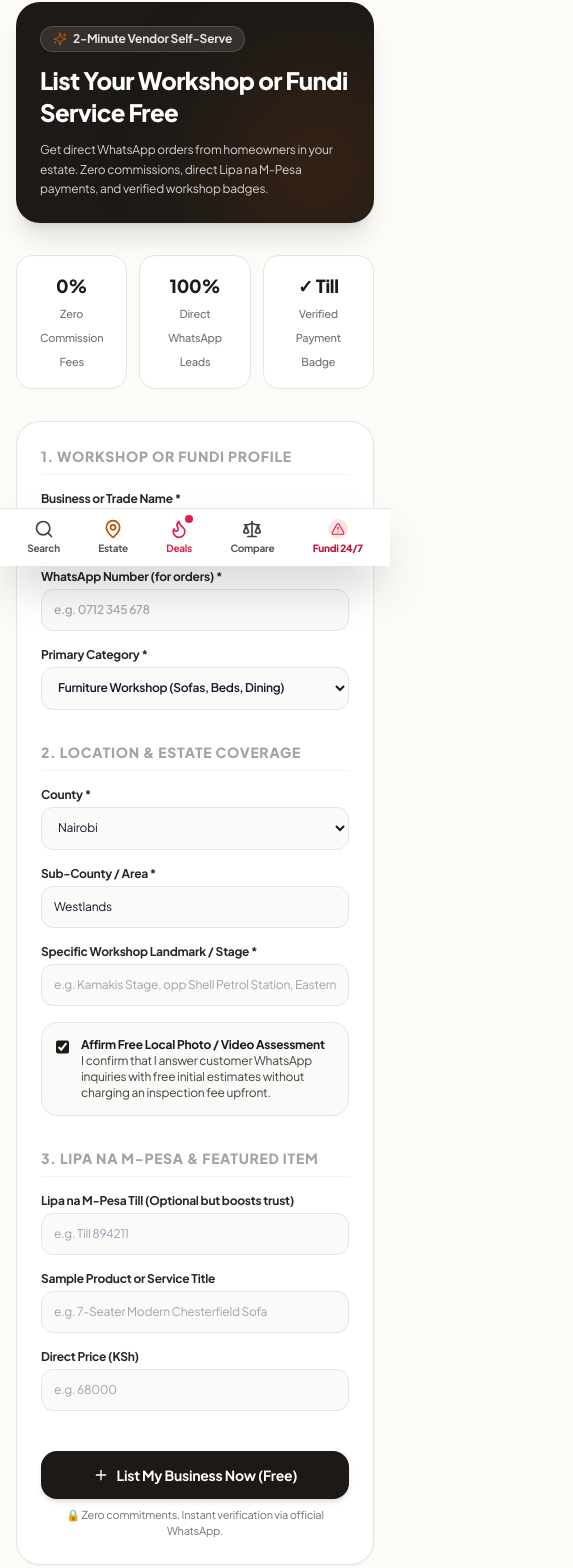
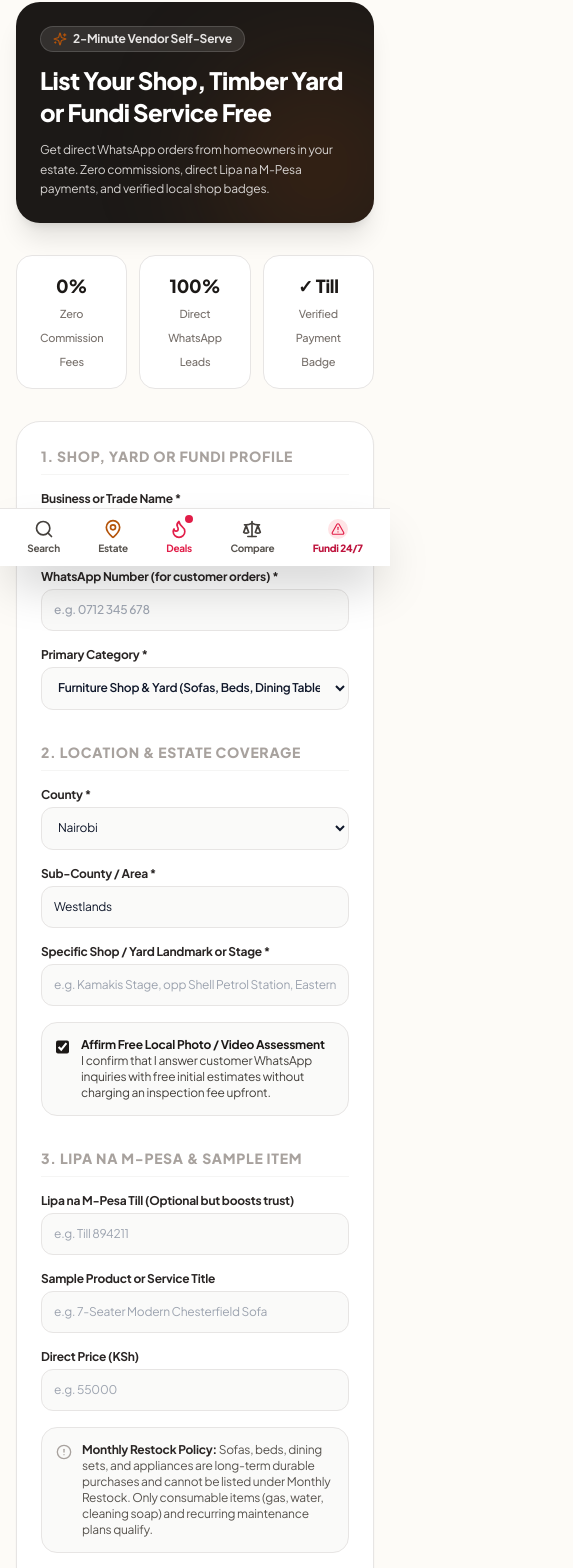
Before and after one commit to aherisystems-cloud/homeduka, a Next.js app: page /sell in a window 390 px wide. Shown: the part 278-1846 px from the top of the page, 573 px wide, since content can reach past the window. Built offline with nearby package versions, Linux system fonts and the light colour scheme.

Commit message:
refactor: declutter primary navbar, move Sell button to top bar, rename to Monthly Restock, and enforce category validation

```diff
--- a/src/app/portal/[token]/page.tsx
+++ b/src/app/portal/[token]/page.tsx
@@ -9,6 +9,15 @@ import {
 } from 'lucide-react';
 import Link from 'next/link';
 
+const RESTOCK_CATEGORIES = [
+  'cooking_gas',
+  'drinking_water',
+  'cleaning_supplies',
+  'water_tank_cleaning',
+  'pest_control',
+  'solar_servicing',
+];
+
 interface ProductItem {
   id: string;
   title: string;
@@ -16,6 +25,8 @@ interface ProductItem {
   image: string;
   inStock: boolean;
   slug: string;
+  category?: string;
+  isMonthlyRestock?: boolean;
   dealPrice?: string;
   dealDuration?: 'today' | 'month';
 }
@@ -32,6 +43,8 @@ export default function VendorPortalPage() {
       image: 'https://images.unsplash.com/photo-1555041469-a586c61ea9bc?auto=format&fit=crop&w=400&q=80',
       inStock: true,
       slug: 'chesterfield-7-seater-kamakis',
+      category: 'furniture',
+      isMonthlyRestock: false,
       dealPrice: 'KSh 48,000',
       dealDuration: 'today'
     },
@@ -41,6 +54,8 @@ export default function VendorPortalPage() {
       price: 'KSh 38,000',
       image: 'https://images.unsplash.com/photo-1505693416388-ac5ce068fe85?auto=format&fit=crop&w=400&q=80',
       inStock: true,
+      category: 'furniture',
+      isMonthlyRestock: false,
       slug: 'mahogany-storage-bed-6x6'
     },
     {
@@ -49,6 +64,8 @@ export default function VendorPortalPage() {
       price: 'KSh 45,000',
       image: 'https://images.unsplash.com/photo-1617806118233-18e1de247200?auto=format&fit=crop&w=400&q=80',
       inStock: false,
+      category: 'furniture',
+      isMonthlyRestock: false,
       slug: '6-seater-dining-table-ruiru'
     }
   ]);
@@ -56,6 +73,8 @@ export default function VendorPortalPage() {
   const [isAdding, setIsAdding] = useState(false);
   const [newTitle, setNewTitle] = useState('');
   const [newPrice, setNewPrice] = useState('');
+  const [newCategory, setNewCategory] = useState('furniture');
+  const [newIsRestock, setNewIsRestock] = useState(false);
   const [newNote, setNewNote] = useState('');
   const [isSubmitting, setIsSubmitting] = useState(false);
   const [notification, setNotification] = useState<string | null>(null);
@@ -152,6 +171,9 @@ export default function VendorPortalPage() {
 
     setIsSubmitting(true);
 
+    const isEligible = RESTOCK_CATEGORIES.includes(newCategory);
+    const qualifiedRestock = isEligible && newIsRestock;
+
     setTimeout(() => {
       const newProd: ProductItem = {
         id: `prod-${Date.now()}`,
@@ -159,6 +181,8 @@ export default function VendorPortalPage() {
         price: `KSh ${Number(newPrice).toLocaleString()}`,
         image: 'https://images.unsplash.com/photo-1540518614846-7ede433c4ef0?auto=format&fit=crop&w=400&q=80',
         inStock: true,
+        category: newCategory,
+        isMonthlyRestock: qualifiedRestock,
         slug: newTitle.toLowerCase().replace(/\s+/g, '-')
       };
 
@@ -166,10 +190,15 @@ export default function VendorPortalPage() {
       setNewTitle('');
       setNewPrice('');
       setNewNote('');
+      setNewIsRestock(false);
       setIsAdding(false);
       setIsSubmitting(false);
-      showNotice('🚀 Product published live on Home Kenya!');
-    }, 1000);
+      showNotice(
+        qualifiedRestock
+          ? '🎉 Restock item published to Monthly Restock Hub!'
+          : '🚀 Product published live on Home Kenya!'
+      );
+    }, 800);
   };
 
   const showNotice = (msg: string) => {
@@ -345,9 +374,55 @@ export default function VendorPortalPage() {
                 placeholder="e.g., 45000"
                 value={newPrice}
                 onChange={(e) => setNewPrice(e.target.value)}
-                className="w-full px-4 py-3 rounded-xl border border-stone-300 text-sm focus:ring-2 focus:ring-brand-700 focus:outline-hidden"
+                className="w-full px-4 py-3 rounded-xl border border-stone-300 text-sm focus:ring-2 focus:ring-stone-900 focus:outline-hidden"
               />
             </div>
+
+            <div>
+              <label className="block text-xs font-bold text-stone-700 mb-1.5">
+                4. Item Category:
+              </label>
+              <select
+                value={newCategory}
+                onChange={(e) => {
+                  setNewCategory(e.target.value);
+                  if (!RESTOCK_CATEGORIES.includes(e.target.value)) {
+                    setNewIsRestock(false);
+                  }
+                }}
+                className="w-full px-4 py-3 rounded-xl border border-stone-300 text-sm focus:ring-2 focus:ring-stone-900 focus:outline-hidden font-semibold"
+              >
+                <option value="furniture">Furniture (Sofas, Beds, Dining Tables)</option>
+                <option value="cooking_gas">Cooking Gas Refills & Cylinders (Monthly Restock)</option>
+                <option value="drinking_water">Purified 20L Drinking Water (Monthly Restock)</option>
+                <option value="cleaning_supplies">Cleaning Detergents & Soap (Monthly Restock)</option>
+                <option value="water_tank_cleaning">Water Tank Cleaning Service (Monthly Restock)</option>
+                <option value="pest_control">Pest Control & Fumigation (Monthly Restock)</option>
+                <option value="decor">Home Decor, Lighting & Carpets</option>
+              </select>
+            </div>
+
+            {/* Monthly Restock Eligibility Check */}
+            {RESTOCK_CATEGORIES.includes(newCategory) ? (
+              <div className="p-3.5 rounded-xl bg-emerald-50 border border-emerald-200">
+                <label className="flex items-start gap-2.5 cursor-pointer">
+                  <input
+                    type="checkbox"
+                    checked={newIsRestock}
+                    onChange={(e) => setNewIsRestock(e.target.checked)}
+                    className="w-4 h-4 accent-emerald-700 rounded mt-0.5 cursor-pointer"
+                  />
+                  <span className="text-xs text-emerald-950 font-medium">
+                    <strong className="block text-emerald-900 font-bold">List under "Monthly Restock"</strong>
+                    Allow families in your estate to reorder this item on a regular schedule.
+                  </span>
+                </label>
+              </div>
+            ) : (
+              <div className="p-3 rounded-xl bg-stone-50 border border-stone-200 text-[11px] text-stone-500">
+                ℹ️ Long-term furniture and decor items cannot be marked as Monthly Restock.
+              </div>
+            )}
 
             <button
               type="submit"
@@ -396,7 +471,8 @@ export default function VendorPortalPage() {
                       </span>
                     )}
                   </div>
-                  <div className="flex items-center gap-2 mt-1">
+                  <div className="flex flex-wrap items-center gap-2 mt-1">
+                    <div className="flex items-center gap-1.5">
                       <span
                         className={`inline-block w-2 h-2 rounded-full ${
                           item.inStock ? 'bg-emerald-500' : 'bg-rose-500'
@@ -405,6 +481,12 @@ export default function VendorPortalPage() {
                       <span className="text-[11px] font-semibold text-stone-500">
                         {item.inStock ? 'In Stock (Live)' : 'Sold Out / Hidden'}
                       </span>
+                    </div>
+                    {item.isMonthlyRestock && (
+                      <span className="text-[10px] font-bold px-2 py-0.5 rounded-full bg-emerald-100 text-emerald-900 border border-emerald-300">
+                        📦 Monthly Restock
+                      </span>
+                    )}
                   </div>
                 </div>
               </div>
--- a/src/app/sell/page.tsx
+++ b/src/app/sell/page.tsx
@@ -4,13 +4,24 @@ import React, { useState } from 'react';
 import Link from 'next/link';
 import {
   Store, Wrench, ShieldCheck, MessageSquare, ArrowRight,
-  MapPin, CheckCircle2, Sparkles, Camera, Phone, Plus, HelpCircle
+  MapPin, CheckCircle2, Sparkles, Camera, Phone, Plus, HelpCircle,
+  RefreshCw, AlertCircle
 } from 'lucide-react';
 
 const PRIMARY_KENYAN_COUNTIES = [
   'Nairobi', 'Kiambu', 'Machakos', 'Kajiado', 'Nakuru',
   'Mombasa', 'Kisumu', 'Uasin Gishu (Eldoret)', 'Kilifi', 'Nyeri',
   'Meru', "Murang'a", 'Kakamega', 'Kericho'
+];
+
+// Strictly defined categories that qualify for recurring Monthly Restock
+const RESTOCK_ELIGIBLE_CATEGORIES = [
+  'cooking_gas',
+  'drinking_water',
+  'cleaning_supplies',
+  'water_tank_cleaning',
+  'pest_control',
+  'solar_servicing',
 ];
 
 export default function SellerOnboardingPage() {
@@ -24,10 +35,24 @@ export default function SellerOnboardingPage() {
     mpesaTill: '',
     firstItemTitle: '',
     firstItemPrice: '',
+    isMonthlyRestock: false,
+    restockFrequency: 'Monthly',
     freeAssessmentOffered: true,
   });
 
   const [submitted, setSubmitted] = useState(false);
+
+  const isEligibleForRestock = RESTOCK_ELIGIBLE_CATEGORIES.includes(formData.category);
+
+  // When category changes, auto-handle restock flag
+  const handleCategoryChange = (newCat: string) => {
+    const eligible = RESTOCK_ELIGIBLE_CATEGORIES.includes(newCat);
+    setFormData((prev) => ({
+      ...prev,
+      category: newCat,
+      isMonthlyRestock: eligible ? prev.isMonthlyRestock : false,
+    }));
+  };
 
   const handleSubmit = (e: React.FormEvent) => {
     e.preventDefault();
@@ -48,6 +73,7 @@ export default function SellerOnboardingPage() {
     `WhatsApp No: *${formData.whatsappNumber}*\n` +
     `Lipa na M-Pesa Till: *${formData.mpesaTill || 'Pay on Delivery'}*\n` +
     (formData.firstItemTitle ? `Bidhaa ya Kwanza: *${formData.firstItemTitle}* (KSh ${formData.firstItemPrice})\n` : '') +
+    `Monthly Restock: *${formData.isMonthlyRestock ? `Ndio (${formData.restockFrequency})` : 'Hapana (Standard Shop Item)'}*\n` +
     `Free Assessment: *${formData.freeAssessmentOffered ? 'Ndio (Yes)' : 'Hapana'}*\n\n` +
     `Tafadhali nithibitishie (verify profile) niweze kuanza kupokea wateja. Asante!`
   );
@@ -65,7 +91,7 @@ export default function SellerOnboardingPage() {
           <span className="text-stone-900 font-bold">Sell on HomeDuka</span>
         </div>
 
-        {/* Hero Section - Act > Read */}
+        {/* Hero Section */}
         <div className="bg-stone-900 text-white rounded-3xl p-6 sm:p-10 shadow-xl relative overflow-hidden">
           <div className="relative z-10 max-w-xl space-y-3">
             <span className="inline-flex items-center gap-1.5 px-3 py-1 rounded-full bg-white/10 text-stone-200 text-xs font-bold border border-white/15">
@@ -73,10 +99,10 @@ export default function SellerOnboardingPage() {
               <span>2-Minute Vendor Self-Serve</span>
             </span>
             <h1 className="text-2xl sm:text-3xl lg:text-4xl font-black text-white tracking-tight">
-              List Your Workshop or Fundi Service Free
+              List Your Shop, Timber Yard or Fundi Service Free
             </h1>
             <p className="text-xs sm:text-sm text-stone-300 leading-relaxed">
-              Get direct WhatsApp orders from homeowners in your estate. Zero commissions, direct Lipa na M-Pesa payments, and verified workshop badges.
+              Get direct WhatsApp orders from homeowners in your estate. Zero commissions, direct Lipa na M-Pesa payments, and verified local shop badges.
             </p>
           </div>
 
@@ -110,7 +136,7 @@ export default function SellerOnboardingPage() {
                 Listing Details Received!
               </h2>
               <p className="text-xs sm:text-sm text-stone-600 max-w-md mx-auto">
-                Tap below to verify your workshop via WhatsApp and get your business profile published immediately.
+                Tap below to verify your shop or trade profile via WhatsApp and get published immediately.
               </p>
 
               <div className="pt-2">
@@ -132,7 +158,7 @@ export default function SellerOnboardingPage() {
               {/* Section 1: Business Info */}
               <div className="space-y-4">
                 <h2 className="text-sm font-black uppercase tracking-wider text-stone-400 border-b border-stone-100 pb-2">
-                  1. Workshop or Fundi Profile
+                  1. Shop, Yard or Fundi Profile
                 </h2>
 
                 <div className="grid grid-cols-1 sm:grid-cols-2 gap-4">
@@ -152,7 +178,7 @@ export default function SellerOnboardingPage() {
 
                   <div>
                     <label className="block text-xs font-bold text-stone-800 mb-1">
-                      WhatsApp Number (for orders) *
+                      WhatsApp Number (for customer orders) *
                     </label>
                     <input
                       type="tel"
@@ -171,16 +197,27 @@ export default function SellerOnboardingPage() {
                   </label>
                   <select
                     value={formData.category}
-                    onChange={(e) => setFormData({ ...formData, category: e.target.value })}
+                    onChange={(e) => handleCategoryChange(e.target.value)}
                     className="w-full text-xs p-3 rounded-xl border border-stone-200 bg-stone-50 focus:bg-white focus:outline-none focus:ring-2 focus:ring-stone-900 font-semibold"
                   >
-                    <option value="furniture">Furniture Workshop (Sofas, Beds, Dining)</option>
-                    <option value="carpentry_cabinetry">Cabinetry & Fitted Wardrobes</option>
-                    <option value="plumbing">Plumbing & Emergency Leaks</option>
-                    <option value="electrical_solar">Electrician & Solar Water Heaters</option>
-                    <option value="painting_gypsum">Gypsum Ceilings & House Painting</option>
-                    <option value="appliances">Appliance Repair (Fridges, Washing Machines)</option>
-                    <option value="cleaning">Water Tank Cleaning & Pest Control</option>
+                    <optgroup label="Furniture & Hardwood Yards">
+                      <option value="furniture">Furniture Shop & Yard (Sofas, Beds, Dining Tables)</option>
+                      <option value="carpentry_cabinetry">Cabinetry & Fitted Wardrobes</option>
+                    </optgroup>
+                    <optgroup label="Monthly Restock & Home Refills">
+                      <option value="cooking_gas">Cooking Gas Refill & Cylinders (Monthly Restock)</option>
+                      <option value="drinking_water">Purified Drinking Water 20L (Monthly Restock)</option>
+                      <option value="cleaning_supplies">Household Cleaning & Bulk Detergents (Monthly Restock)</option>
+                      <option value="water_tank_cleaning">Water Tank Cleaning & Sanitization (Quarterly Care)</option>
+                      <option value="pest_control">Routine Pest Control & Fumigation (Monthly Restock)</option>
+                      <option value="solar_servicing">Solar Water Heater Descaling (6-Month Upkeep)</option>
+                    </optgroup>
+                    <optgroup label="Skilled Trades & Repairs">
+                      <option value="plumbing">Plumbing & Emergency Water Leaks</option>
+                      <option value="electrical_solar">Electrician & House Wiring</option>
+                      <option value="painting_gypsum">Gypsum Ceilings & House Painting</option>
+                      <option value="appliances">Appliance Repair (Fridges, Washing Machines)</option>
+                    </optgroup>
                   </select>
                 </div>
               </div>
@@ -220,7 +257,7 @@ export default function SellerOnboardingPage() {
 
                 <div>
                   <label className="block text-xs font-bold text-stone-800 mb-1">
-                    Specific Workshop Landmark / Stage *
+                    Specific Shop / Yard Landmark or Stage *
                   </label>
                   <input
                     type="text"
@@ -251,7 +288,7 @@ export default function SellerOnboardingPage() {
               {/* Section 3: Lipa na M-Pesa & First Listing */}
               <div className="space-y-4 pt-2">
                 <h2 className="text-sm font-black uppercase tracking-wider text-stone-400 border-b border-stone-100 pb-2">
-                  3. Lipa na M-Pesa & Featured Item
+                  3. Lipa na M-Pesa & Sample Item
                 </h2>
 
                 <div className="grid grid-cols-1 sm:grid-cols-2 gap-4">
@@ -274,7 +311,7 @@ export default function SellerOnboardingPage() {
                     </label>
                     <input
                       type="text"
-                      placeholder="e.g. 7-Seater Modern Chesterfield Sofa"
+                      placeholder={isEligibleForRestock ? "e.g. 13kg Cooking Gas Refill or 20L Water" : "e.g. 7-Seater Modern Chesterfield Sofa"}
                       value={formData.firstItemTitle}
                       onChange={(e) => setFormData({ ...formData, firstItemTitle: e.target.value })}
                       className="w-full text-xs p-3 rounded-xl border border-stone-200 bg-stone-50 focus:bg-white focus:outline-none focus:ring-2 focus:ring-stone-900"
@@ -288,12 +325,56 @@ export default function SellerOnboardingPage() {
                   </label>
                   <input
                     type="number"
-                    placeholder="e.g. 68000"
+                    placeholder={isEligibleForRestock ? "e.g. 2900" : "e.g. 55000"}
                     value={formData.firstItemPrice}
                     onChange={(e) => setFormData({ ...formData, firstItemPrice: e.target.value })}
                     className="w-full text-xs p-3 rounded-xl border border-stone-200 bg-stone-50 focus:bg-white focus:outline-none focus:ring-2 focus:ring-stone-900"
                   />
                 </div>
+
+                {/* Monthly Restock Qualification Block */}
+                {isEligibleForRestock ? (
+                  <div className="p-4 rounded-2xl bg-emerald-50 border border-emerald-200 space-y-2">
+                    <div className="flex items-start gap-2.5">
+                      <input
+                        type="checkbox"
+                        id="restockCheck"
+                        checked={formData.isMonthlyRestock}
+                        onChange={(e) => setFormData({ ...formData, isMonthlyRestock: e.target.checked })}
+                        className="w-4 h-4 accent-emerald-700 rounded mt-0.5 cursor-pointer"
+                      />
+                      <label htmlFor="restockCheck" className="text-xs text-emerald-950 cursor-pointer">
+                        <strong className="block text-emerald-900 font-extrabold">
+                          ✓ Include in "Monthly Restock" Section
+                        </strong>
+                        This is a consumable refill or routine upkeep service that Kenyan households reorder on a predictable schedule (e.g. gas, water, bulk cleaning detergents).
+                      </label>
+                    </div>
+
+                    {formData.isMonthlyRestock && (
+                      <div className="pt-2 pl-6 flex items-center gap-2 text-xs">
+                        <span className="font-bold text-emerald-900">Recommended Reorder Frequency:</span>
+                        <select
+                          value={formData.restockFrequency}
+                          onChange={(e) => setFormData({ ...formData, restockFrequency: e.target.value })}
+                          className="px-2 py-1 rounded-lg border border-emerald-300 bg-white text-xs font-bold text-stone-800"
+                        >
+                          <option value="Weekly">Weekly</option>
+                          <option value="Every 2 Weeks">Every 2 Weeks</option>
+                          <option value="Monthly">Monthly</option>
+                          <option value="Every 3 Months">Every 3 Months</option>
+                        </select>
+                      </div>
+                    )}
+                  </div>
+                ) : (
+                  <div className="p-3.5 rounded-2xl bg-stone-50 border border-stone-200 flex items-start gap-2.5 text-xs text-stone-600">
+                    <AlertCircle className="w-4 h-4 text-stone-400 shrink-0 mt-0.5" />
+                    <span>
+                      <strong className="text-stone-800">Monthly Restock Policy:</strong> Sofas, beds, dining sets, and appliances are long-term durable purchases and cannot be listed under Monthly Restock. Only consumable items (gas, water, cleaning soap) and recurring maintenance plans qualify.
+                    </span>
+                  </div>
+                )}
               </div>
 
               {/* Submit Button */}
--- a/src/components/Footer.tsx
+++ b/src/components/Footer.tsx
@@ -40,12 +40,12 @@ export default function Footer() {
             </ul>
           </div>
 
-          {/* Col 3: Routine Refills & Safety Tools */}
+          {/* Col 3: Monthly Restock & Safety Tools */}
           <div>
             <div className="flex items-center justify-between mb-3">
-              <h4 className="text-white text-xs font-bold uppercase tracking-wider">Routine Refills & Tools</h4>
+              <h4 className="text-white text-xs font-bold uppercase tracking-wider">Monthly Restock & Care</h4>
               <Link href="/refills" className="text-[11px] font-bold text-emerald-400 hover:underline">
-                Refills Hub →
+                Restock Hub →
               </Link>
             </div>
             <ul className="space-y-1.5 text-xs">
--- a/src/components/Header.tsx
+++ b/src/components/Header.tsx
@@ -130,6 +130,16 @@ export default function Header() {
             >
               <Truck className="w-3.5 h-3.5 text-emerald-400 group-hover:scale-110 transition-transform" />
               <span>Gate Check</span>
+            </Link>
+
+            {/* Sell / List Free Button in Top Bar (Prominent & Creates Primary Menu Space) */}
+            <Link
+              href="/sell"
+              className="inline-flex items-center gap-1.5 px-3 py-1 rounded-full bg-white hover:bg-stone-100 text-stone-950 font-black transition shadow-xs text-[11px] sm:text-xs cursor-pointer group active:scale-95"
+              title="List your shop, timber yard, or fundi service free"
+            >
+              <PlusCircle className="w-3.5 h-3.5 text-stone-900 group-hover:rotate-90 transition-transform" />
+              <span>Sell / List Free</span>
             </Link>
 
             {/* Deal Alerts trigger button */}
@@ -662,22 +672,13 @@ export default function Header() {
               <span>Rooms</span>
             </Link>
 
-            {/* Nav Link: REFILLS & UPKEEP */}
+            {/* Nav Link: MONTHLY RESTOCK */}
             <Link
               href="/refills"
               className="flex items-center gap-1.5 px-3 py-2 rounded-xl text-xs font-bold text-stone-800 hover:text-emerald-700 hover:bg-stone-50 transition"
             >
               <RefreshCw className="w-3.5 h-3.5 text-emerald-600" />
-              <span>Refills & Upkeep</span>
-            </Link>
-
-            {/* Nav Link: FAIR PRICES */}
-            <Link
-              href="/fair-prices"
-              className="flex items-center gap-1.5 px-3 py-2 rounded-xl text-xs font-bold text-stone-800 hover:text-[#B45309] hover:bg-stone-50 transition"
-            >
-              <Sparkles className="w-3.5 h-3.5 text-[#B45309]" />
-              <span>Fair Prices</span>
+              <span>Monthly Restock</span>
             </Link>
 
             {/* Nav Link 4: BUYER GUIDES */}
@@ -689,16 +690,8 @@ export default function Header() {
             </Link>
           </nav>
 
-          {/* Right Actions: Sell / Add Product CTA + Mobile Hamburger */}
+          {/* Right Actions: Mobile Hamburger Only (Sell button moved to top bar) */}
           <div className="flex items-center gap-2">
-            <Link
-              href="/sell"
-              className="inline-flex items-center gap-1.5 text-xs font-bold px-3.5 py-2 rounded-xl bg-stone-900 text-white hover:bg-black shadow-sm transition active:scale-95"
-            >
-              <PlusCircle className="w-3.5 h-3.5 text-white" />
-              <span>Sell / List Free</span>
-            </Link>
-
             {/* Mobile Hamburger Button */}
             <button
               onClick={() => setMobileMenuOpen(!mobileMenuOpen)}
@@ -869,6 +862,14 @@ export default function Header() {
             {/* Other Mobile Links */}
             <div className="space-y-1">
               <Link
+                href="/sell"
+                onClick={() => setMobileMenuOpen(false)}
+                className="flex items-center justify-center gap-2 p-3 rounded-xl font-bold text-sm bg-stone-900 text-white shadow-sm"
+              >
+                <PlusCircle className="w-4 h-4 text-white" />
+                <span>Sell / List Your Shop or Service Free</span>
+              </Link>
+              <Link
                 href="/deals"
                 onClick={() => setMobileMenuOpen(false)}
                 className="flex items-center gap-2 p-3 rounded-xl font-bold text-sm bg-stone-100 text-stone-900 border border-stone-200"
@@ -893,7 +894,7 @@ export default function Header() {
                 className="flex items-center gap-2 p-3 rounded-xl font-bold text-sm bg-emerald-50 text-emerald-950 border border-emerald-200"
               >
                 <RefreshCw className="w-4 h-4 text-emerald-700" />
-                <span>Monthly Refills & Routine Care</span>
+                <span>Monthly Restock</span>
               </Link>
               <Link
                 href="/verify-till"
--- a/src/types/schema.ts
+++ b/src/types/schema.ts
@@ -241,6 +241,9 @@ export interface HomeProduct {
     pickup_available: boolean;
   };
 
+  is_monthly_restock?: boolean; // Eligible consumable or recurring household item (gas, water, bulk soap)
+  restock_frequency?: 'weekly' | 'biweekly' | 'monthly' | 'quarterly';
+
   images: string[];
   is_featured: boolean;
   created_at: string;
```
Also changed, not shown: src/app/refills/page.tsx (+7 -7 lines), src/components/MonthlyRecurringServices.tsx (+4 -4 lines), src/components/ProductCard.tsx (+12 -5 lines). Lines whose indentation alone changed are shown as unchanged.
